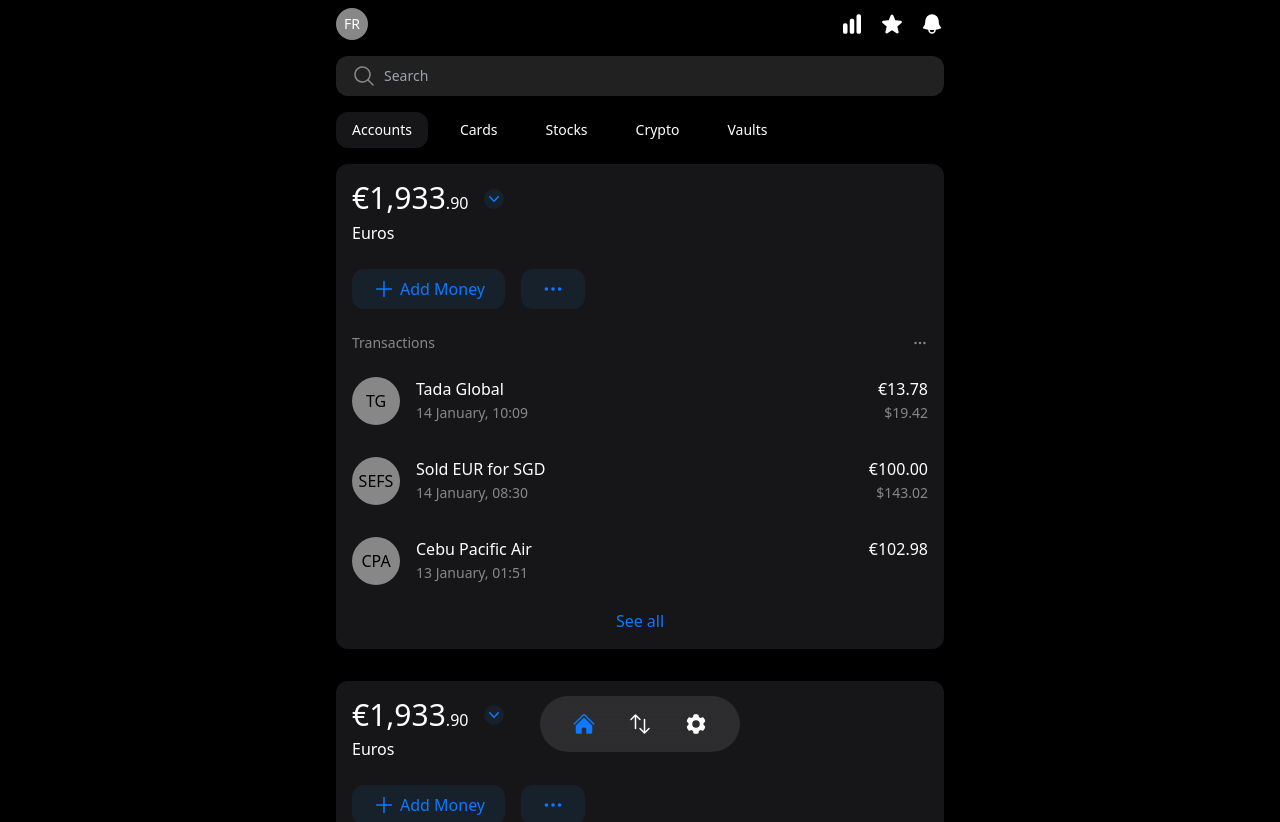
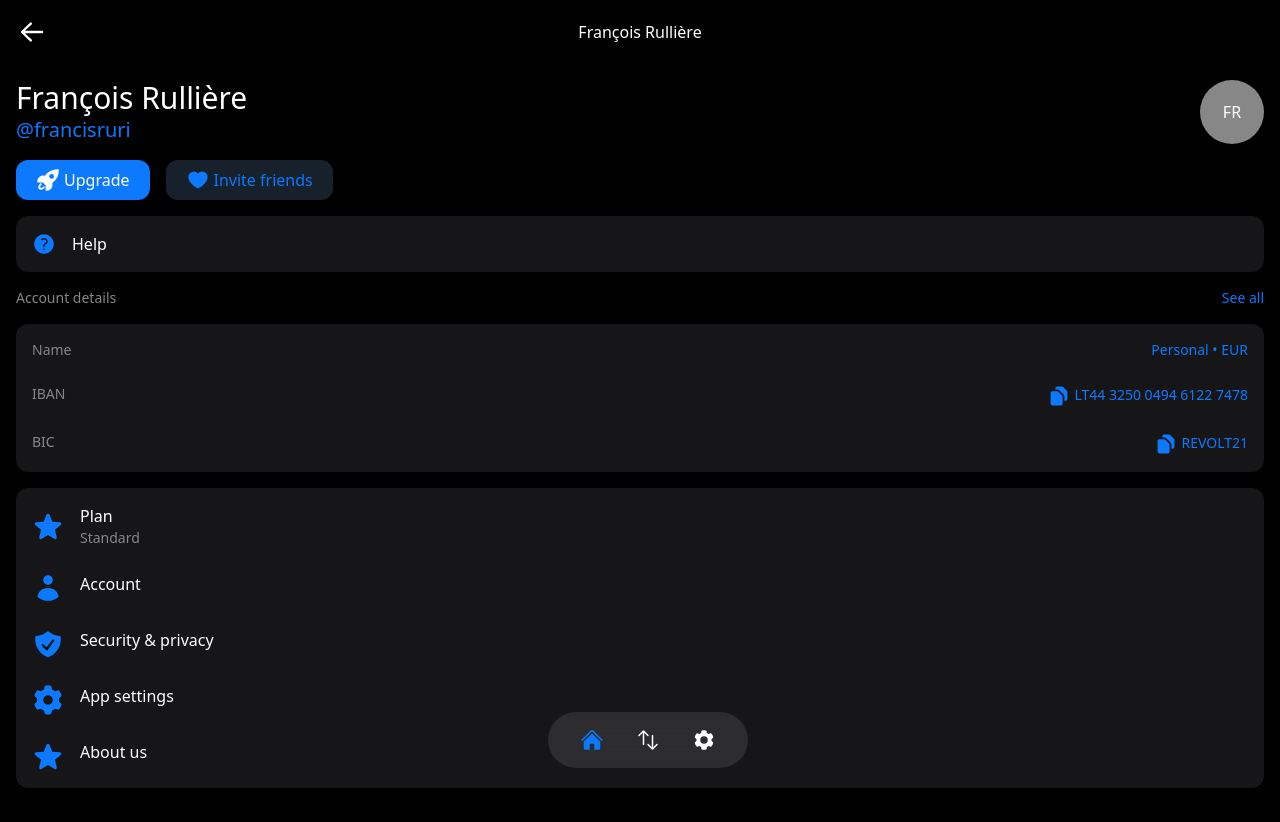
Before and after one commit to Edweis/tulover, a React (Vite) app: page /personal/me in a window 1280 px wide. Before the commit this address led to /personal/accounts. Shown: the top 822 px of the page. After the commit the page ends 800 px from the top, so only its background shows below. Built offline with nearby package versions, Linux system fonts and the light colour scheme; a web font is replaced by a local one.

Commit message:
add profile

```diff
--- a/index.html
+++ b/index.html
@@ -28,7 +28,7 @@
     />
   </head>
   <body
-    class="bg-black text-white touch-manipulation max-w-[640px] mx-auto h-screen px-4 pt-2 "
+    class="bg-black text-white touch-manipulation max-w-[640px] mx-auto h-screen "
   >
     <div id="root"></div>
     <script type="module" src="/src/main.tsx"></script>
--- a/src/App/MainLayout.tsx
+++ b/src/App/MainLayout.tsx
@@ -9,9 +9,9 @@
 export default function MainLayout() {
   const { pathname } = useLocation();
   return (
-    <>
+    <div className="px-4 py-2">
       <Outlet />
-      <div className="fixed bottom-0 left-1/2 z-10 mb-12 flex -translate-x-1/2 gap-8 rounded-full bg-white/10 px-8 py-4 backdrop-blur-md">
+      <div className="fixed bottom-0 left-1/2 z-10 mx-2 mb-8 flex -translate-x-1/2 gap-8 rounded-full bg-white/10 px-8 py-4 backdrop-blur-md">
         <Link to="/personal">
           <HomeIcon
             className={cn(
@@ -37,6 +37,6 @@
           />
         </Link>
       </div>
-    </>
+    </div>
   );
 }
--- /dev/null
+++ b/src/App/Personal/Accounts/Transaction/AccountDetails.tsx
@@ -0,0 +1,102 @@
+import {
+  ArrowLeftIcon,
+  Cog6ToothIcon,
+  DocumentDuplicateIcon,
+  HeartIcon,
+  RocketLaunchIcon,
+  ShieldCheckIcon,
+  StarIcon,
+  UserIcon,
+} from '@heroicons/react/20/solid';
+import { QuestionMarkCircleIcon } from '@heroicons/react/24/solid';
+import { Link } from 'react-router-dom';
+import Button from '../../../../components/Button.js';
+import Card from '../../../../components/Card.js';
+
+const SCROLL_REF = 'scroll-ref';
+
+export default function AccountDetails() {
+  return (
+    <div className="fixed inset-0 flex flex-col gap-4 overflow-y-scroll bg-black px-4">
+      <div className="sticky top-0 bg-black/50 py-4 backdrop-blur-md">
+        <Link to="..">
+          <ArrowLeftIcon className="absolute h-8" />
+        </Link>
+        <div className="h-8 w-full pt-1 text-center">François Rullière</div>
+      </div>
+      <div className="flex items-center justify-between">
+        <div>
+          <h1 className="text-3xl">François Rullière</h1>
+          <h3 className="text-xl text-blue-500">@francisruri</h3>
+        </div>
+        <div className="bg-gray-muted flex h-16 w-16 items-center justify-center rounded-full">
+          FR
+        </div>
+      </div>
+      <div className="flex gap-4">
+        <Button variant="primary">
+          <RocketLaunchIcon className="h-6" />
+          Upgrade
+        </Button>
+        <Button>
+          <HeartIcon className="h-6" />
+          Invite friends
+        </Button>
+      </div>
+      <Card>
+        <div className="flex gap-4">
+          <QuestionMarkCircleIcon className="w-6 fill-blue-500" />
+          Help
+        </div>
+      </Card>
+      <div className="flex justify-between">
+        <span className="text-muted">Account details</span>
+        <span className="text-sm text-blue-500">See all</span>
+      </div>
+      <Card>
+        <div className="flex justify-between">
+          <span className="text-muted">Name</span>
+          <span className="text-sm text-blue-500">Personal &bull; EUR</span>
+        </div>
+        <div className="flex justify-between">
+          <span className="text-muted">IBAN</span>
+          <span className="text-sm text-blue-500">
+            <DocumentDuplicateIcon className="inline w-6" /> LT44 3250 0494 6122
+            7478
+          </span>
+        </div>
+        <div className="flex justify-between">
+          <span className="text-muted">BIC</span>
+          <span className="text-sm text-blue-500">
+            <DocumentDuplicateIcon className="inline w-6" /> REVOLT21
+          </span>
+        </div>
+      </Card>
+      <Card>
+        <div className="flex gap-4">
+          <StarIcon className="w-8 fill-blue-500" />
+          <div className="grid">
+            <span>Plan</span>
+            <span className="text-muted">Standard</span>
+          </div>
+        </div>
+        <div className="flex gap-4">
+          <UserIcon className="h-8 fill-blue-500" />
+          <span>Account</span>
+        </div>
+        <div className="flex gap-4">
+          <ShieldCheckIcon className="h-8 fill-blue-500" />
+          <span>Security & privacy</span>
+        </div>
+        <div className="flex gap-4">
+          <Cog6ToothIcon className="h-8 fill-blue-500" />
+          <span>App settings</span>
+        </div>
+        <div className="flex gap-4">
+          <StarIcon className="h-8 fill-blue-500" />
+          <span>About us</span>
+        </div>
+      </Card>
+    </div>
+  );
+}
--- a/src/App/Personal/Layout.tsx
+++ b/src/App/Personal/Layout.tsx
@@ -1,7 +1,6 @@
 import cn from 'classnames';
 import { BellIcon, ChartBarIcon, StarIcon } from '@heroicons/react/24/solid';
 import { Link, useLocation, Outlet } from 'react-router-dom';
-import React from 'react';
 import SearchInput from '../../components/SearchInput.js';
 
 export default function PersonalLayout() {
@@ -11,9 +10,11 @@
     <>
       <div className="mb-4 flex flex-col gap-4">
         <div className="flex w-full items-center justify-end gap-4">
-          <div className="bg-gray-muted mr-auto flex  h-8 w-8 items-center justify-center rounded-full text-sm">
-            FR
-          </div>
+          <Link to="me" className="mr-auto">
+            <div className="bg-gray-muted  flex  h-8 w-8 items-center justify-center rounded-full text-sm">
+              FR
+            </div>
+          </Link>
           <ChartBarIcon className="h-6" />
           <StarIcon className="h-6" />
           <BellIcon className="h-6" />
--- a/src/Routes.tsx
+++ b/src/Routes.tsx
@@ -6,7 +6,8 @@
 import Accounts from './App/Personal/Accounts/index.js';
 import Cards from './App/Personal/Cards.js';
 import Transfer from './App/Transfer/index.js';
-import Transaction from './App/Personal/Accounts/Transaction.js';
+import Transaction from './App/Personal/Accounts/Transaction/index.js';
+import AccountDetails from './App/Personal/Accounts/Transaction/AccountDetails.js';
 
 const MOCK_USER = {
   id: 123212,
@@ -32,6 +33,7 @@
         {auth != null && (
           <Route element={<MainLayout />}>
             <Route path="personal" element={<PersonalLayout />}>
+              <Route path="me" element={<AccountDetails />} />
               <Route path="accounts" element={<Accounts />}>
                 <Route path="transactions/:id" element={<Transaction />} />
               </Route>
--- a/src/components/Button.tsx
+++ b/src/components/Button.tsx
@@ -1,14 +1,23 @@
 import { forwardRef } from 'react';
 import cn from 'classnames';
 
-const Button = forwardRef<unknown, React.HTMLAttributes<HTMLButtonElement>>(
-  (props, ref) => {
-    const { className, children, ...others } = props;
+type ExtraProps = { variant?: keyof typeof STYLES };
+
+const STYLES = {
+  primary: 'bg-blue-500 text-white',
+  secondary: 'text-blue-500 bg-blue-900 active:bg-blue-800',
+};
+const Button = forwardRef<
+  unknown,
+  ExtraProps & React.HTMLAttributes<HTMLButtonElement>
+>((props, ref) => {
+  const { className, children, variant, ...others } = props;
   return (
     <button
       ref={ref as any}
       className={cn(
-          'gap-1 flex items-center text-blue-500 bg-blue-900 rounded-xl px-5 active:bg-blue-800 h-10',
+        'gap-1 flex items-center rounded-xl px-5  h-10',
+        STYLES[variant || 'secondary'],
         className,
       )}
       {...others}
@@ -16,7 +25,6 @@
       {children}
     </button>
   );
-  },
-);
+});
 
 export default Button;
```
Also changed, not shown: src/App/Personal/Accounts/Transaction/index.tsx (renamed from src/App/Personal/Accounts/Transaction.tsx, +4 -4 lines), 1 other file (tests, documents, lock files or other folders). Lines whose indentation alone changed are shown as unchanged.
